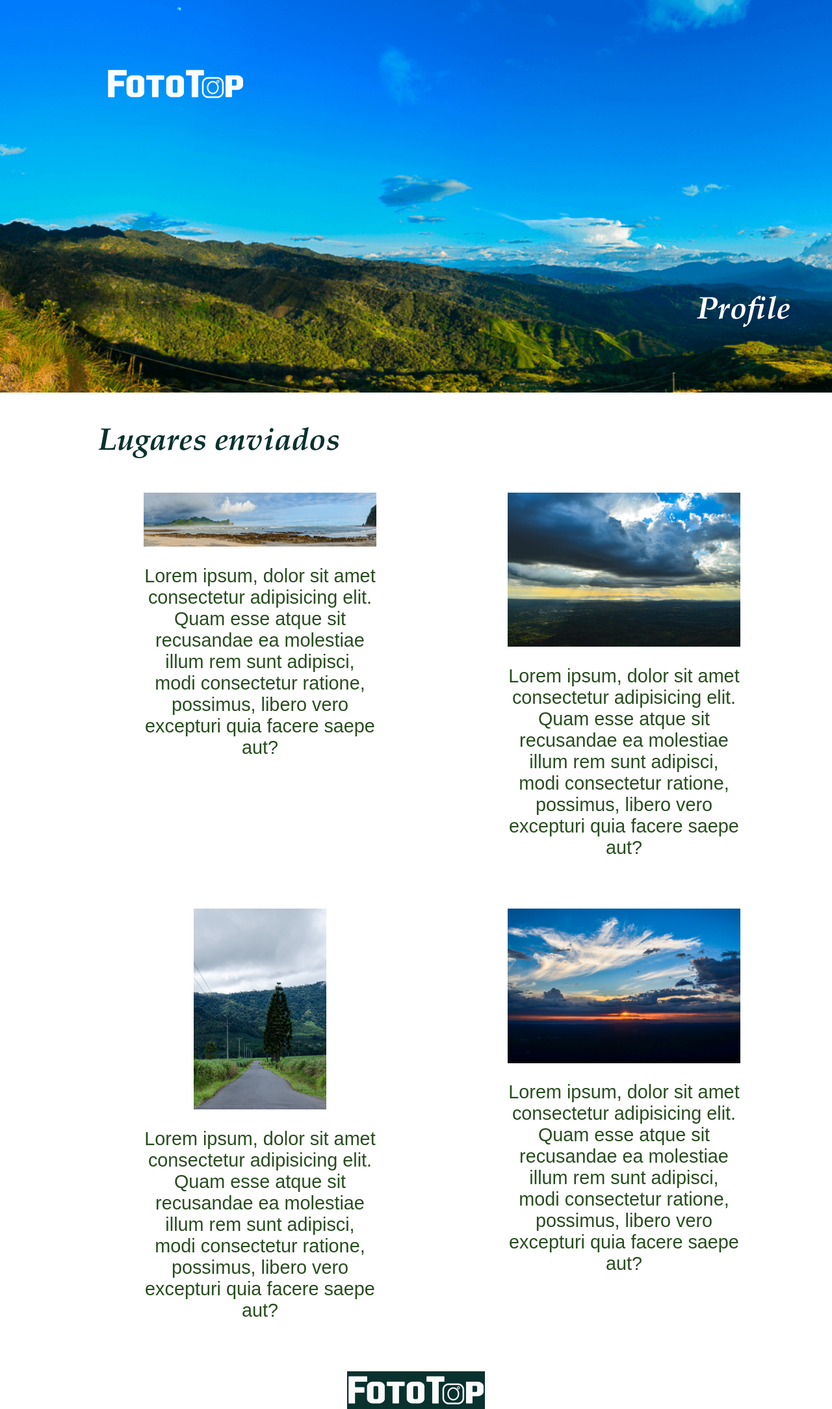
After one commit to Francis13CR/Proyecto_desarrollo1, a PHP site: page /profile.html in a window 1280 px wide. The commit adds this page. Shown: the whole page at 65% size. Run offline with PHP 8.4, Linux system fonts and the light colour scheme.

Commit message:
Usser profile

```diff
--- a/css/pass-recovery.css
+++ b/css/pass-recovery.css
@@ -18,7 +18,7 @@ body {
 
 .background-img {
     width: 100%;
-    background: url(../imgs/fondo.png);
+    background: url(../imgs/fondo.png) no-repeat;
     background-size: cover;
 }
 
--- /dev/null
+++ b/css/profile-style.css
@@ -0,0 +1,91 @@
+html{
+    font-size: 100%;
+}
+
+body{
+    margin: 0;
+    padding: 0;
+}
+
+.container{
+    display: grid;
+}
+
+.inner-grid{
+    width: 90%;
+    margin: auto;
+}
+
+.inner-col{
+    display: grid;
+    grid-auto-flow: column;
+    gap: 3em;
+}
+
+.top-section{
+    width: 100%;
+    background: url(../imgs/FondoProfile.png) no-repeat;
+    background-size:cover;
+    padding-bottom: 3em;
+}
+
+.profile-name{
+    font-family:  'Book Antiqua', arial;
+    font-style: italic;
+    font-weight: 700;
+    font-size: 3em;
+    text-align: right;
+    color: white;
+    margin-top: 6em;
+}
+
+.inner-title{
+    font-family:  'Book Antiqua', arial;
+    font-style: italic;
+    font-weight: 700;
+    font-size: 3em;
+    text-align: left;
+    color: #09312e;
+    margin-left: 1.8em;
+}
+
+.inner-text{
+    font-family: 'Agency FB', arial;
+    font-size: 1.8em;
+    color: #284d1f;
+    text-align: center;
+    width: 70%;
+    display: block;
+    margin-left: auto;
+    margin-right: auto;
+}
+
+.horizontal-img{
+    width: 70%;
+    height: auto;
+    display: block;
+    margin-left: auto;
+    margin-right: auto;
+}
+
+.vertical-img{
+    width: 40%;
+    height: auto;
+    display: block;
+    margin-left: auto;
+    margin-right: auto;
+}
+
+.footer-logo{
+    background-color: #09312e;
+    padding: 1em-;
+    margin-left: auto;
+    margin-right: auto;
+    display: block;
+}
+
+.ml-5{margin-left: 5em;}
+.ml-6-25{margin-left: 6.25em;}
+
+.mt-3{margin-top: 3em;}
+.mt-6-25{margin-top: 6.25em;}
--- /dev/null
+++ b/profile.html
@@ -0,0 +1,70 @@
+<!DOCTYPE html>
+<html lang="en">
+
+<head>
+    <meta charset="UTF-8">
+    <meta http-equiv="X-UA-Compatible" content="IE=edge">
+    <meta name="viewport" content="width=device-width, initial-scale=1.0">
+    <link rel="stylesheet" href="./css/profile-style.css">
+    <title>Profile</title>
+</head>
+
+<!--BODY-->
+
+<body>
+    <section class="container">
+        <!--HEADER-->
+        <header class="top-section">
+            <section class="inner-grid">
+                <img class="ml-6-25 mt-6-25" src="./imgs/logo.png" alt="logo">
+                <h1 class="profile-name">Profile</h1>
+            </section>
+        </header>
+        <!--HEADER-->
+
+        <!--PROFILE INFO-->
+        <section class="inner-grid">
+            <h3 class="inner-title">Lugares enviados</h3>
+            <section class="inner-col ml-5">
+                <div>
+                    <img class="horizontal-img" src="./imgs/beach1.jpg" alt="beach photo">
+                    <p class="inner-text">Lorem ipsum, dolor sit amet consectetur adipisicing elit. Quam esse atque sit recusandae ea
+                        molestiae illum rem sunt adipisci, modi consectetur ratione, possimus, libero vero excepturi
+                        quia facere saepe aut?</p>
+                </div>
+                <div>
+                    <img class="horizontal-img" src="./imgs/sky1.jpg" alt="sky img">
+                    <p class="inner-text">Lorem ipsum, dolor sit amet consectetur adipisicing elit. Quam esse atque sit recusandae ea
+                        molestiae illum rem sunt adipisci, modi consectetur ratione, possimus, libero vero excepturi
+                        quia facere saepe aut?</p>
+                </div>
+            </section>
+            <section class="inner-col ml-5 mt-3">
+                <div>
+                    <img class="vertical-img" src="./imgs/street1.jpg" alt="street photo">
+                    <p class="inner-text">Lorem ipsum, dolor sit amet consectetur adipisicing elit. Quam esse atque sit recusandae ea
+                        molestiae illum rem sunt adipisci, modi consectetur ratione, possimus, libero vero excepturi
+                        quia facere saepe aut?</p>
+                </div>
+                <div>
+                    <img class="horizontal-img" src="./imgs/sunset1.jpg" alt="sunset photo">
+                    <p class="inner-text">Lorem ipsum, dolor sit amet consectetur adipisicing elit. Quam esse atque sit recusandae ea
+                        molestiae illum rem sunt adipisci, modi consectetur ratione, possimus, libero vero excepturi
+                        quia facere saepe aut?</p>
+                </div>
+            </section>
+        </section>
+        <!--PROFILE INFO-->
+
+        <!--FOOTER-->
+        <footer>
+            <div class="mt-3">
+                <img class="footer-logo" src="./imgs/logo.png" alt="logo">
+            </div>
+        </footer>
+        <!--FOOTER-->
+    </section>
+</body>
+<!--BODY-->
+
+</html>
```
Also changed, not shown: imgs/FondoProfile.png (added), imgs/beach1.jpg (added), imgs/sky1.jpg (added), imgs/street1.jpg (added), imgs/sunset1.jpg (added).
